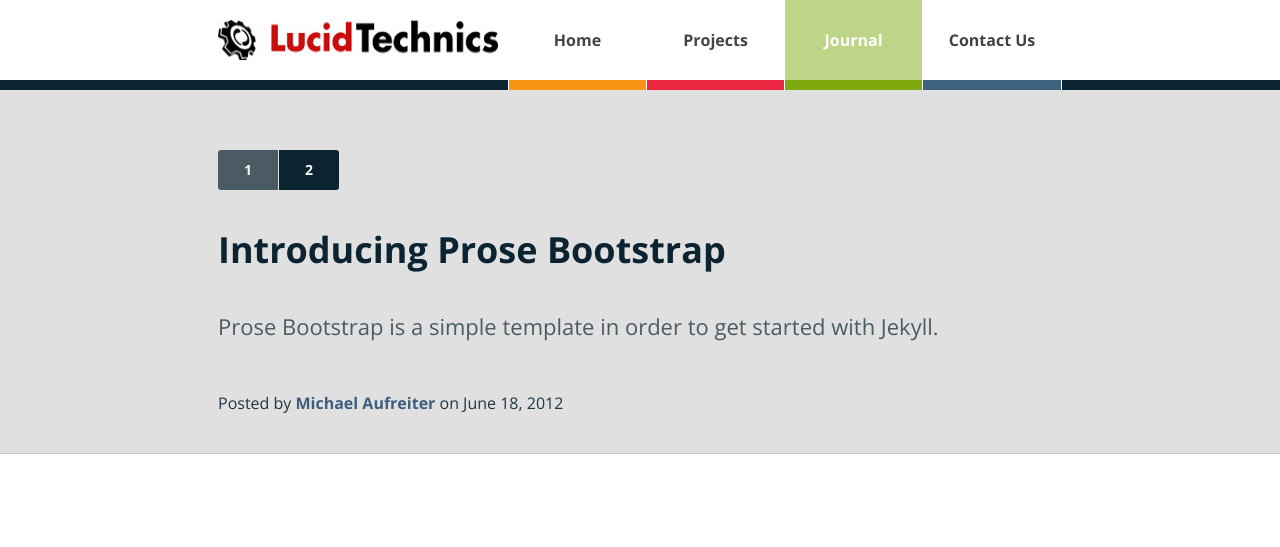
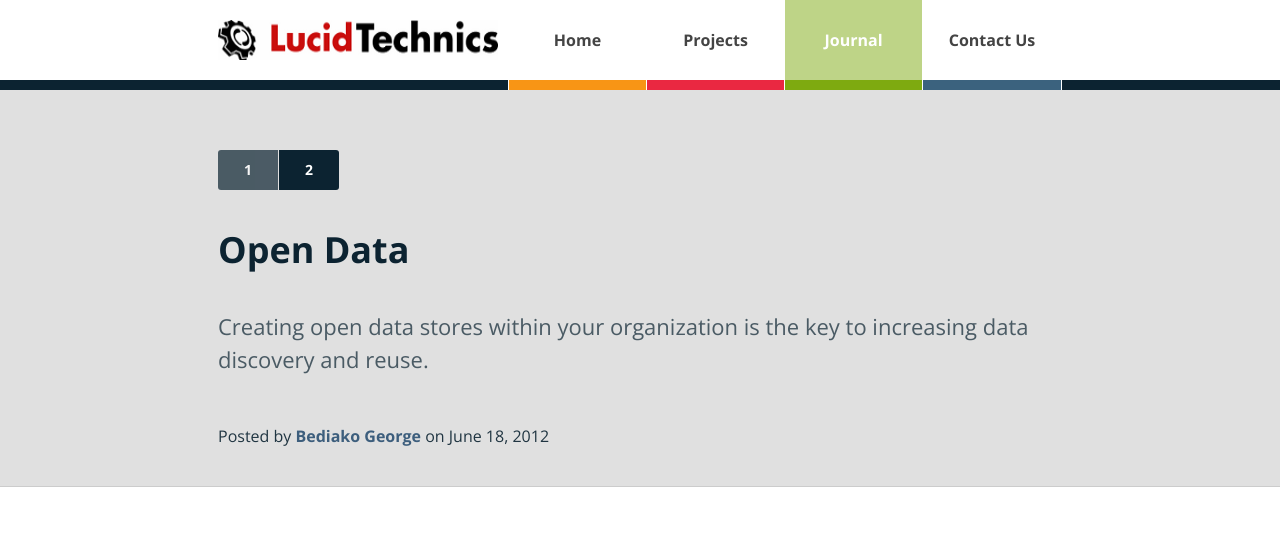
Before and after one commit to LucidTechnics/lucidtechnics.github.com, a Jekyll site: the page built from _posts/articles/2012-06-18-prose-bootstrap.md, in a window 1280 px wide and 1400 px high. Shown: the top 547 px of the window. Built offline with Jekyll 4.4.1, drawn with Linux system fonts in a browser that asks for light colours; nearby versions of some CDN libraries; some of the changed text lies outside the part shown.

Commit message:
Updated _posts/articles/2012-06-18-prose-bootstrap.md

```diff
--- a/_posts/articles/2012-06-18-prose-bootstrap.md
+++ b/_posts/articles/2012-06-18-prose-bootstrap.md
@@ -1,41 +1,16 @@
 ---
 layout: article
-title: Introducing Prose Bootstrap
-abstract: Prose Bootstrap is a simple template in order to get started with Jekyll.
+title: Open Data
+abstract: Creating open data stores within your organization is the key to increasing data discovery and reuse.
 author_twitter: lucidtechnics
-author: Michael Aufreiter
+author: Bediako George
 categories:
 - articles
 ---
 
-
-All you have to do is forking the repository and make your own adjustments.
-
-![Start](http://f.cl.ly/items/0t0A170b2Y093F2u1w45/Screen%20Shot%202012-05-23%20at%205.48.45%20PM.png)
-
-Adjust Configuration
------------------
-
-Make sure you setup `_config.yml` correctly.
-
-If your page lives under `http://username.github.com/sitename` your config.yml looks like this:
-
-    auto: true
-    server: true
-    permalink: none
-    baseurl: "sitename"
-    exclude:
-    - .gitignore
-    - README.md
-
-
-Use Prose.io to edit the contents of your site
-published: true
 ---
 
----
-
------------
+--------
 When Vivek Kundra was the CIO of the District of Columbia, he championed the idea of a more open government. His thought was that by making the District's data more open, both DC's government and its citizens would inexorably benefit from this in unpredictable ways.
 
 One of the many data opening initiatives he encouraged was Apps For Democracy. This was a project that encouraged private citizens to explore opportunities to mash up government data in ways not thought of by the District itself. The purpose of this project was to provoke a few thoughtful responses from the crowd of application developers with free time to engage in such pursuits.
```
